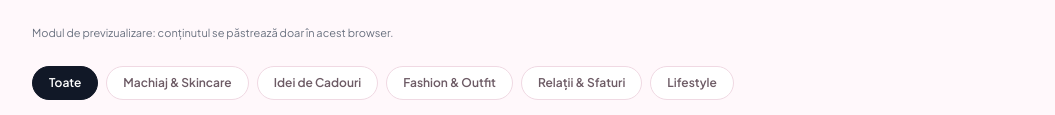
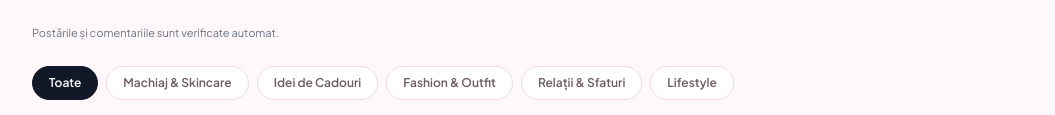
Before and after one commit to ApostolAdinaDenisa/girlcode, a plain HTML site: page index.html in a window 1280 px wide. Shown: the part 284-399 px from the top of the page, without its empty margins (112-1167 px from the left). Drawn offline with nearby package versions, Linux system fonts and the light colour scheme.

Commit message:
Remove local preview notice
Co-authored-by: Copilot <223556219+Copilot@users.noreply.github.com>

```diff
--- a/index.html
+++ b/index.html
@@ -186,7 +186,7 @@
         </div>
 
         <div id="appStatus" role="status" aria-live="polite" class="status-message mb-5 rounded-xl border border-amber-300 bg-amber-50 px-4 py-3 text-sm text-amber-900"></div>
-        <p id="storageNotice" class="mb-6 text-[11px] text-gray-500">Postările și comentariile sunt verificate automat. Conținutul se păstrează doar în acest browser.</p>
+        <p id="storageNotice" class="mb-6 text-[11px] text-gray-500">Postările și comentariile sunt verificate automat.</p>
 
         <!-- Category Filters -->
         <div id="categoryBar" class="flex items-center gap-2 overflow-x-auto no-scrollbar pb-2 mb-6">
@@ -604,7 +604,7 @@
                     storageNotice.textContent = 'Verifică setările bazei de date online.';
                 }
             } else {
-                storageNotice.textContent = 'Modul de previzualizare: conținutul se păstrează doar în acest browser.';
+                storageNotice.textContent = 'Postările și comentariile sunt verificate automat.';
                 try {
                     const database = await openDatabase();
                     let storedPosts = await readStoredPosts(database);
```
